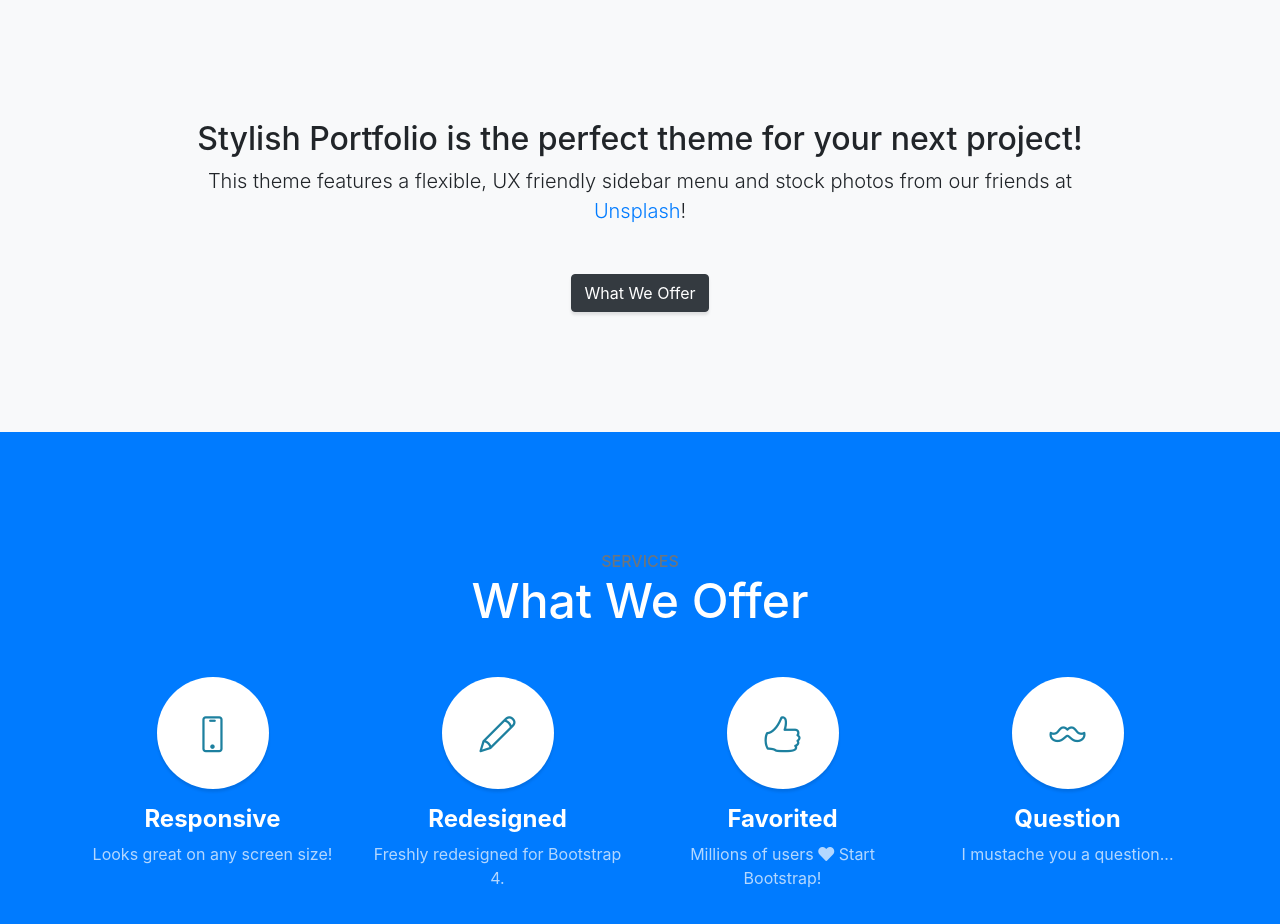
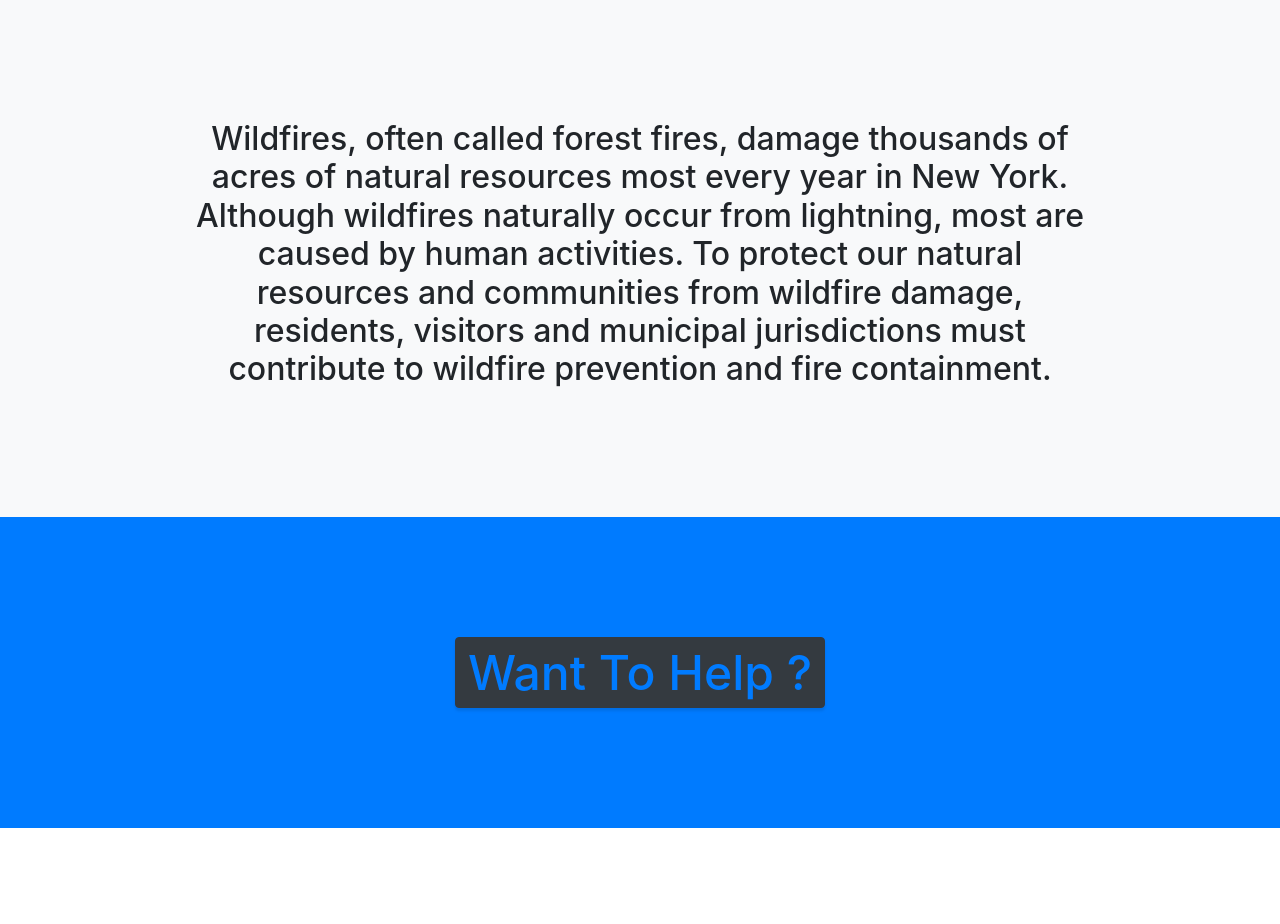
Before and after one commit to MohamedRaffik/wildfires, a website with bundled scripts: page index.html in a window 1280 px wide. Shown: the part 800-1724 px from the top of the page. After the commit the page ends 1628 px from the top, so only its background shows below. Built offline with nearby package versions, Linux system fonts and the light colour scheme.

Commit message:
init-setup of homepage

```diff
--- a/css/stylish-portfolio.css
+++ b/css/stylish-portfolio.css
@@ -86,6 +86,7 @@ h6 {
 }
 
 .masthead {
+  color: white;
   min-height: 30rem;
   position: relative;
   display: table;
@@ -93,8 +94,8 @@ h6 {
   height: auto;
   padding-top: 8rem;
   padding-bottom: 8rem;
-  background: -webkit-gradient(linear, left top, right top, from(rgba(255, 255, 255, 0.1)), to(rgba(255, 255, 255, 0.1))), url("../img/bg-masthead.jpg");
-  background: linear-gradient(90deg, rgba(255, 255, 255, 0.1) 0%, rgba(255, 255, 255, 0.1) 100%), url("../img/bg-masthead.jpg");
+  background: -webkit-gradient(linear, left top, right top, from(rgba(255, 255, 255, 0.1)), to(rgba(255, 255, 255, 0.1))), url("https://www.wweek.com/resizer/1rgmR5yHfgJ6suk_xZuWiYyUr_M=/1200x0/filters:quality(100)/s3.amazonaws.com/arc-wordpress-client-uploads/wweek/wp-content/uploads/2017/12/19171509/4408_Lede_Eagle-Creek_Fire_Tristan-Fortsch_1.jpg");
+  background: linear-gradient(90deg, rgba(255, 255, 255, 0.1) 0%, rgba(255, 255, 255, 0.1) 100%), url("https://www.wweek.com/resizer/1rgmR5yHfgJ6suk_xZuWiYyUr_M=/1200x0/filters:quality(100)/s3.amazonaws.com/arc-wordpress-client-uploads/wweek/wp-content/uploads/2017/12/19171509/4408_Lede_Eagle-Creek_Fire_Tristan-Fortsch_1.jpg");
   background-position: center center;
   background-repeat: no-repeat;
   background-size: cover;
--- a/index.html
+++ b/index.html
@@ -19,7 +19,7 @@
     <link href="vendor/simple-line-icons/css/simple-line-icons.css" rel="stylesheet">
 
     <!-- Custom CSS -->
-    <link href="css/stylish-portfolio.min.css" rel="stylesheet">
+    <link href="css/stylish-portfolio.css" rel="stylesheet">
 
   </head>
 
@@ -55,11 +55,10 @@
     <!-- Header -->
     <header class="masthead d-flex">
       <div class="container text-center my-auto">
-        <h1 class="mb-1">Califnia Wild Fire</h1>
+        <h1 class="mb-1">Wild Fires</h1>
         <h3 class="mb-5">
-          <em>A Free Bootstrap Theme by Start Bootstrap</em>
+          <em>The Growing Devastation on the West Coast</em>
         </h3>
-        <a class="btn btn-primary btn-xl js-scroll-trigger" href="#about">Find Out More</a>
       </div>
       <div class="overlay"></div>
     </header>
@@ -69,10 +68,11 @@
       <div class="container text-center">
         <div class="row">
           <div class="col-lg-10 mx-auto">
-            <h2>Stylish Portfolio is the perfect theme for your next project!</h2>
-            <p class="lead mb-5">This theme features a flexible, UX friendly sidebar menu and stock photos from our friends at
-              <a href="https://unsplash.com/">Unsplash</a>!</p>
-            <a class="btn btn-dark btn-xl js-scroll-trigger" href="#services">What We Offer</a>
+            <h2>
+              Wildfires, often called forest fires, damage thousands of acres of natural resources most every year in New York. Although wildfires naturally occur from
+              lightning, most are caused by human activities. To protect our natural resources and communities from wildfire damage, residents, visitors and municipal
+              jurisdictions must contribute to wildfire prevention and fire containment.
+            </h2>
           </div>
         </div>
       </div>
@@ -82,48 +82,9 @@
     <section class="content-section bg-primary text-white text-center" id="services">
       <div class="container">
         <div class="content-section-heading">
-          <h3 class="text-secondary mb-0">Services</h3>
-          <h2 class="mb-5">What We Offer</h2>
-        </div>
-        <div class="row">
-          <div class="col-lg-3 col-md-6 mb-5 mb-lg-0">
-            <span class="service-icon rounded-circle mx-auto mb-3">
-              <i class="icon-screen-smartphone"></i>
-            </span>
-            <h4>
-              <strong>Responsive</strong>
-            </h4>
-            <p class="text-faded mb-0">Looks great on any screen size!</p>
-          </div>
-          <div class="col-lg-3 col-md-6 mb-5 mb-lg-0">
-            <span class="service-icon rounded-circle mx-auto mb-3">
-              <i class="icon-pencil"></i>
-            </span>
-            <h4>
-              <strong>Redesigned</strong>
-            </h4>
-            <p class="text-faded mb-0">Freshly redesigned for Bootstrap 4.</p>
-          </div>
-          <div class="col-lg-3 col-md-6 mb-5 mb-md-0">
-            <span class="service-icon rounded-circle mx-auto mb-3">
-              <i class="icon-like"></i>
-            </span>
-            <h4>
-              <strong>Favorited</strong>
-            </h4>
-            <p class="text-faded mb-0">Millions of users
-              <i class="fas fa-heart"></i>
-              Start Bootstrap!</p>
-          </div>
-          <div class="col-lg-3 col-md-6">
-            <span class="service-icon rounded-circle mx-auto mb-3">
-              <i class="icon-mustache"></i>
-            </span>
-            <h4>
-              <strong>Question</strong>
-            </h4>
-            <p class="text-faded mb-0">I mustache you a question...</p>
-          </div>
+          <a class="btn btn-dark btn-med js-scroll-trigger">
+            <h2 class="text-primary mb-0">Want To Help ?</h2>
+          </a>
         </div>
       </div>
     </section>
```
Also changed, not shown: css/stylish-portfolio.min.css.
